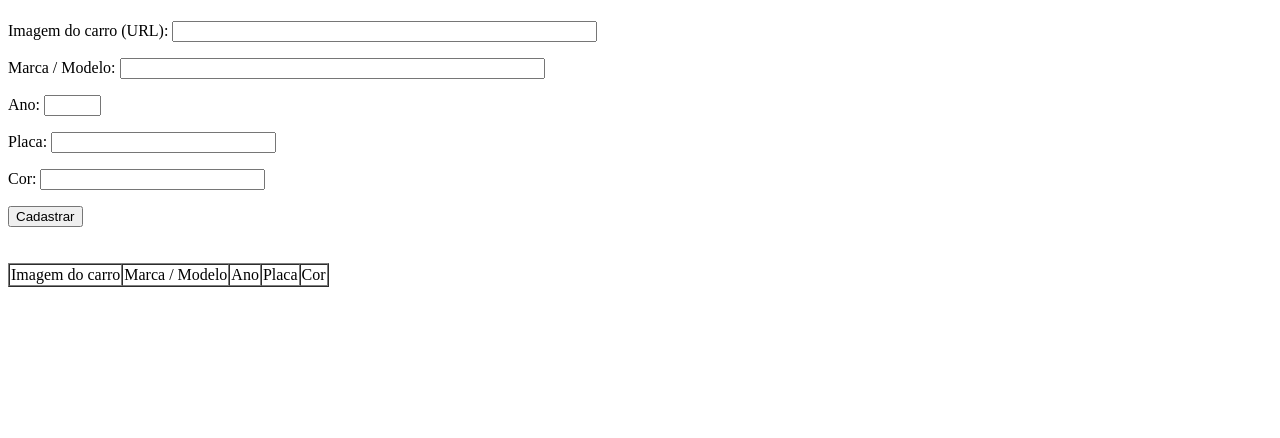
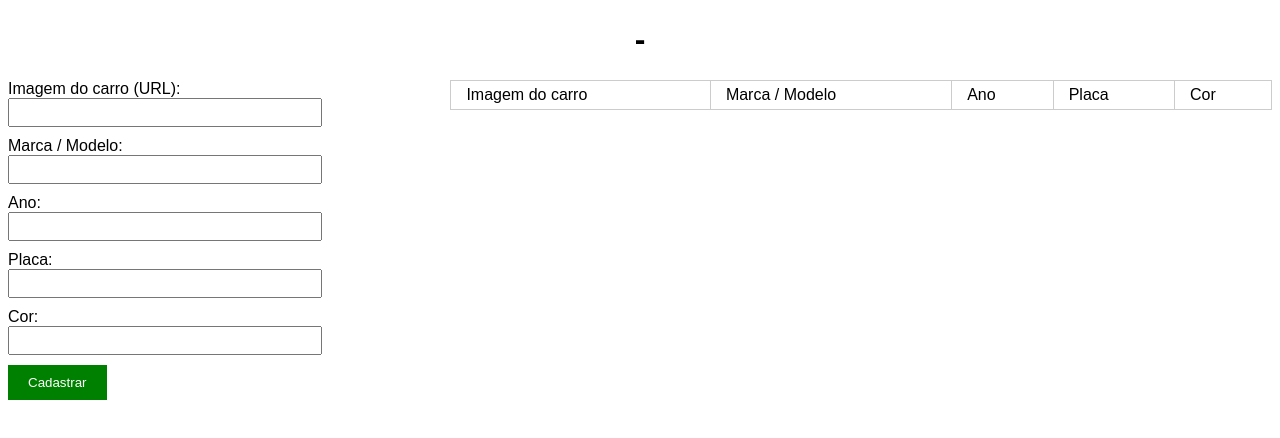
Before and after one commit to fabioaguirre/ihunt1981-cars, a plain HTML site: page index.html in a window 1280 px wide. Drawn offline with Linux system fonts and the light colour scheme.

Commit message:
Update index.html

```diff
--- a/index.html
+++ b/index.html
@@ -3,26 +3,45 @@
 <head>
   <meta charset="UTF-8">
   <title>Challenge 30</title>
+  <style>
+    body {font-family: sans-serif;}
+    img {max-width: 200px; height: auto;}
+    header {text-align: center;}
+    form {float: left; width: 35%}
+    table {float: left; width: 65%}
+    label {display: block; }
+    input {padding: 5px; width: 300px; margin-bottom: 10px}
+    button {background: green; border:0; color: #fff; padding: 10px 20px;}
+    button:hover, button:focus {background: darkgreen;cursor: pointer;}
+    table {border-collapse: collapse;}
+    td, th {padding: 5px 15px; border: 1px solid #ccc;}
+  </style>
 </head>
 <body>
 
-  <div data-js="company-info">
-    <h2 data-js="company-name"></h2>
-    <h4 data-js="company-phone"></h4>
-  </div>
+  <header>
+    <h1>
+      <span data-js="company-name"></span> -
+      <span data-js="company-phone"></span>
+    </h1>
+  </header>
 
   <div>
     <form data-js="form-insert">
-      <p>Imagem do carro (URL): <input type="text" data-js="carImage" size="50"></p>
-      <p>Marca / Modelo: <input type="text" data-js="carBrandModel" size="50"></p>
-      <p>Ano: <input type="text" data-js="carYear" size="4"></p>
-      <p>Placa: <input type="text" data-js="carPlate" size="25"></p>
-      <p>Cor: <input type="text" data-js="carColor" size="25"></p>
-      <button data-js="submitCar">Cadastrar</button>
+      <label>Imagem do carro (URL):</label>
+      <input type="text" data-js="carImage">
+      <label>Marca / Modelo:</label>
+      <input type="text" data-js="carBrandModel">
+      <label>Ano:</label>
+      <input type="text" data-js="carYear">
+      <label>Placa:</label>
+      <input type="text" data-js="carPlate">
+      <label>Cor:</label>
+      <input type="text" data-js="carColor">
+      <br>
+      <button type="submit">Cadastrar</button>
     </form>
   </div>
-
-  <br><br>
 
   <div>
     <table border="1" cellspacing="0">
```
